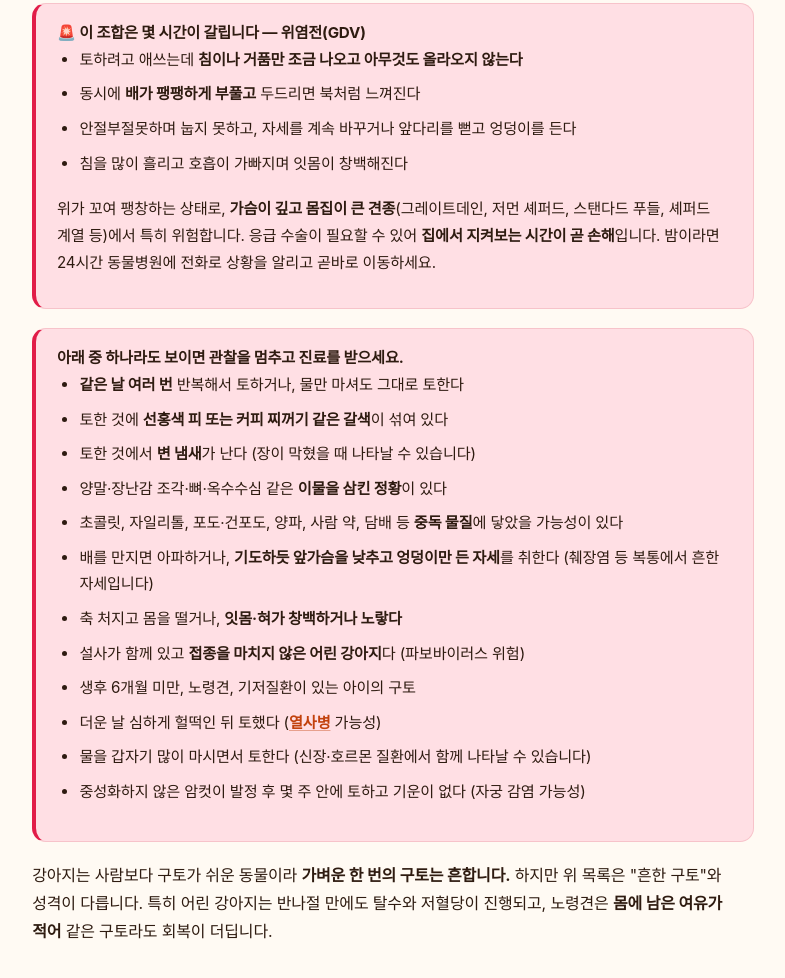
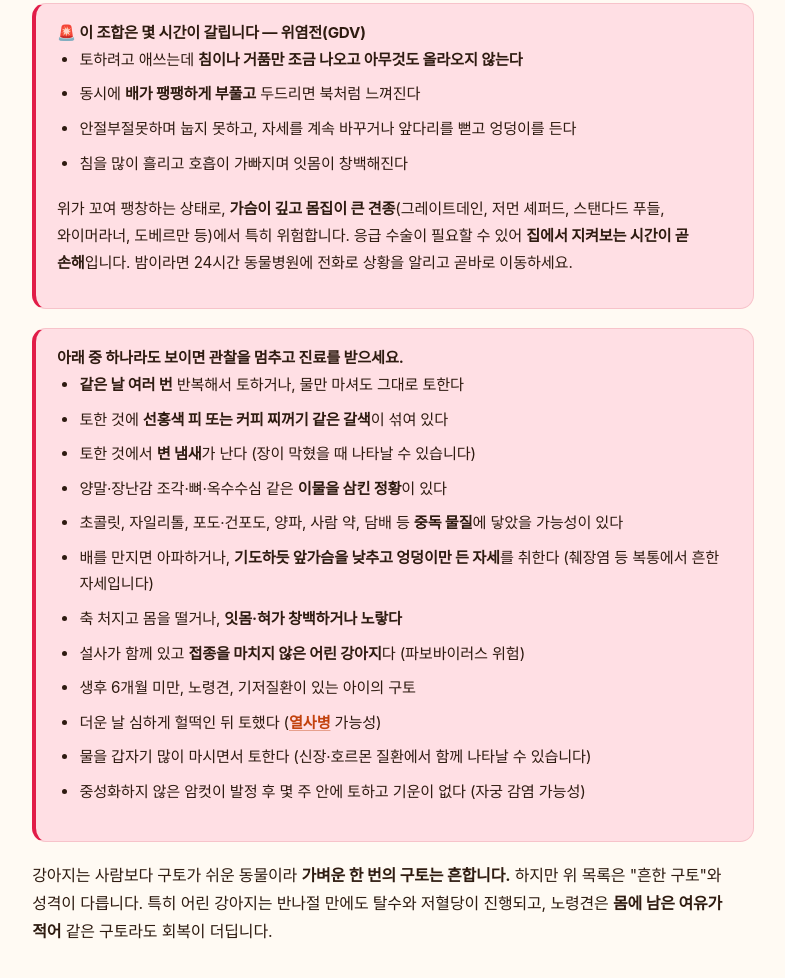
Before and after one commit to wookiz1102-ops/mungnyang, a plain HTML site: page posts/dog-vomiting.html in a window 1280 px wide. Shown: the part 852-1830 px from the top of the page, without its empty margins (247-1032 px from the left). Drawn offline with Linux system fonts and the light colour scheme; a web font is replaced by a local one.

Commit message:
검토 중 수정 (20260730-0900)
Co-Authored-By: Claude Opus 4.8 <noreply@anthropic.com>

```diff
--- a/posts/dog-vomiting.html
+++ b/posts/dog-vomiting.html
@@ -131,7 +131,7 @@
       <li>침을 많이 흘리고 호흡이 가빠지며 잇몸이 창백해진다</li>
     </ul>
     <p>위가 꼬여 팽창하는 상태로, <strong>가슴이 깊고 몸집이 큰 견종</strong>(그레이트데인,
-    저먼 셰퍼드, 스탠다드 푸들, 셰퍼드 계열 등)에서 특히 위험합니다. 응급 수술이 필요할 수 있어
+    저먼 셰퍼드, 스탠다드 푸들, 와이머라너, 도베르만 등)에서 특히 위험합니다. 응급 수술이 필요할 수 있어
     <strong>집에서 지켜보는 시간이 곧 손해</strong>입니다. 밤이라면 24시간 동물병원에 전화로
     상황을 알리고 곧바로 이동하세요.</p>
   </div>
```
